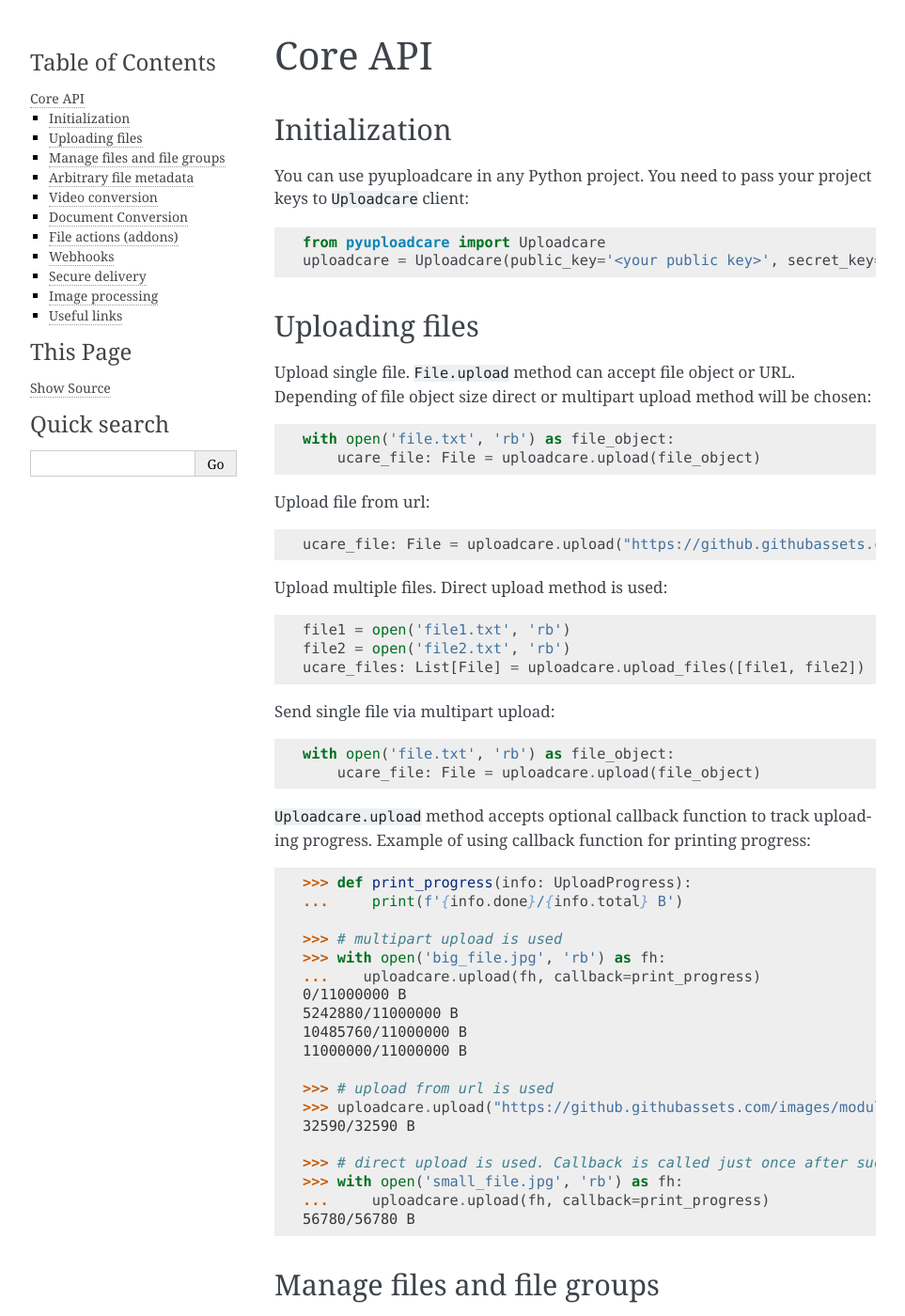
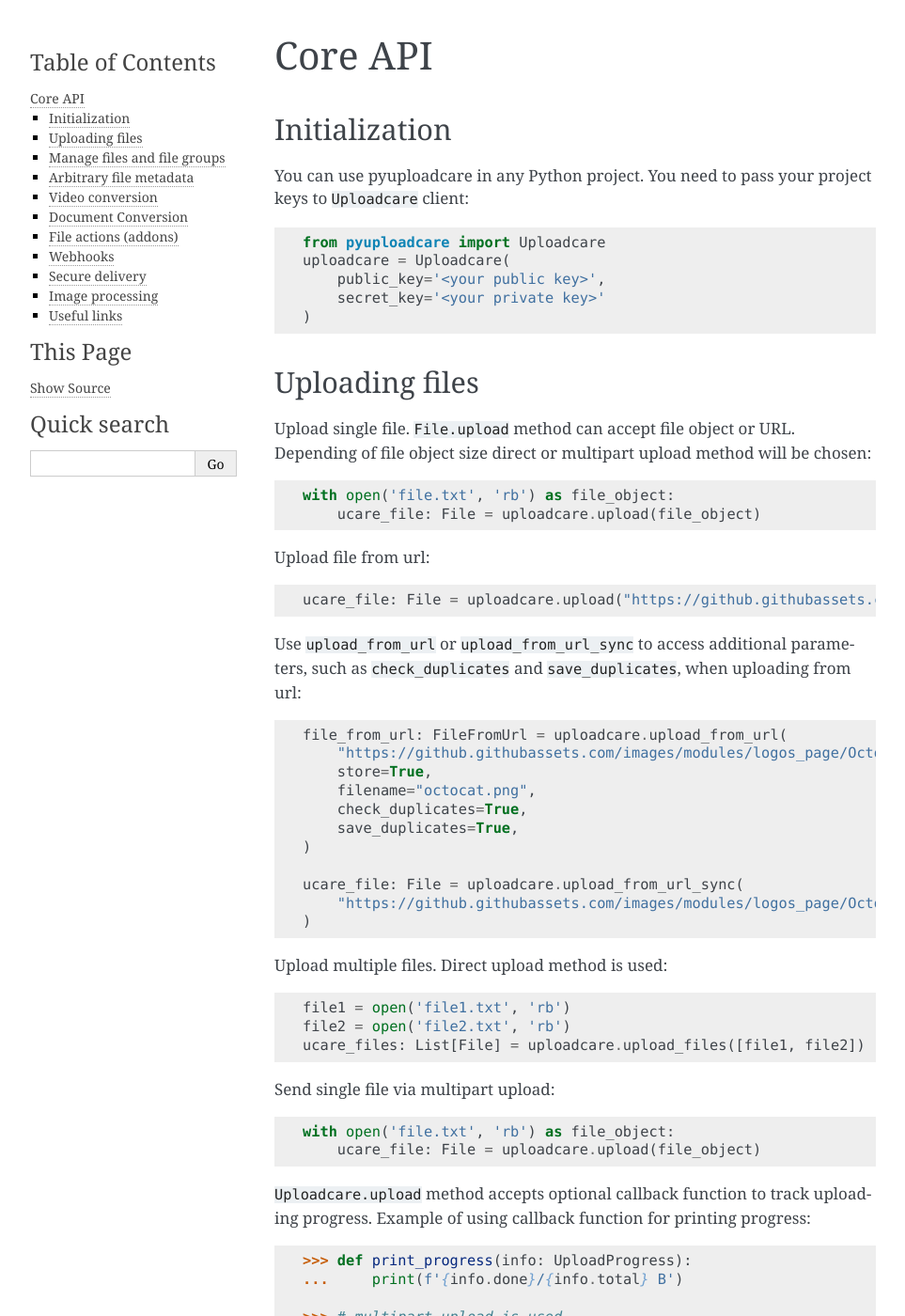
Before and after one commit to uploadcare/pyuploadcare, a Sphinx documentation site: the page built from docs/core_api.rst, in a window 1280 px wide and 1400 px high. Shown: the whole window at 94% size, without its empty margins (148-1111 px from the left). Built offline with Sphinx 7.4.7, drawn with Linux system fonts in a browser that asks for light colours.

Commit message:
docs: mention check_duplicates and save_duplicates, fixes #291

```diff
--- a/docs/core_api.rst
+++ b/docs/core_api.rst
@@ -9,7 +9,10 @@
 your project keys to ``Uploadcare`` client::
 
     from pyuploadcare import Uploadcare
-    uploadcare = Uploadcare(public_key='<your public key>', secret_key='<your private key>')
+    uploadcare = Uploadcare(
+        public_key='<your public key>',
+        secret_key='<your private key>'
+    )
 
 
 Uploading files
@@ -24,6 +27,20 @@
 Upload file from url::
 
     ucare_file: File = uploadcare.upload("https://github.githubassets.com/images/modules/logos_page/Octocat.png")
+
+Use ``upload_from_url`` or ``upload_from_url_sync`` to access additional parameters, such as ``check_duplicates`` and ``save_duplicates``, when uploading from url::
+
+    file_from_url: FileFromUrl = uploadcare.upload_from_url(
+        "https://github.githubassets.com/images/modules/logos_page/Octocat.png",
+        store=True,
+        filename="octocat.png",
+        check_duplicates=True,
+        save_duplicates=True,
+    )
+
+    ucare_file: File = uploadcare.upload_from_url_sync(
+        "https://github.githubassets.com/images/modules/logos_page/Octocat.png",
+    )
 
 Upload multiple files. Direct upload method is used::
 
```
